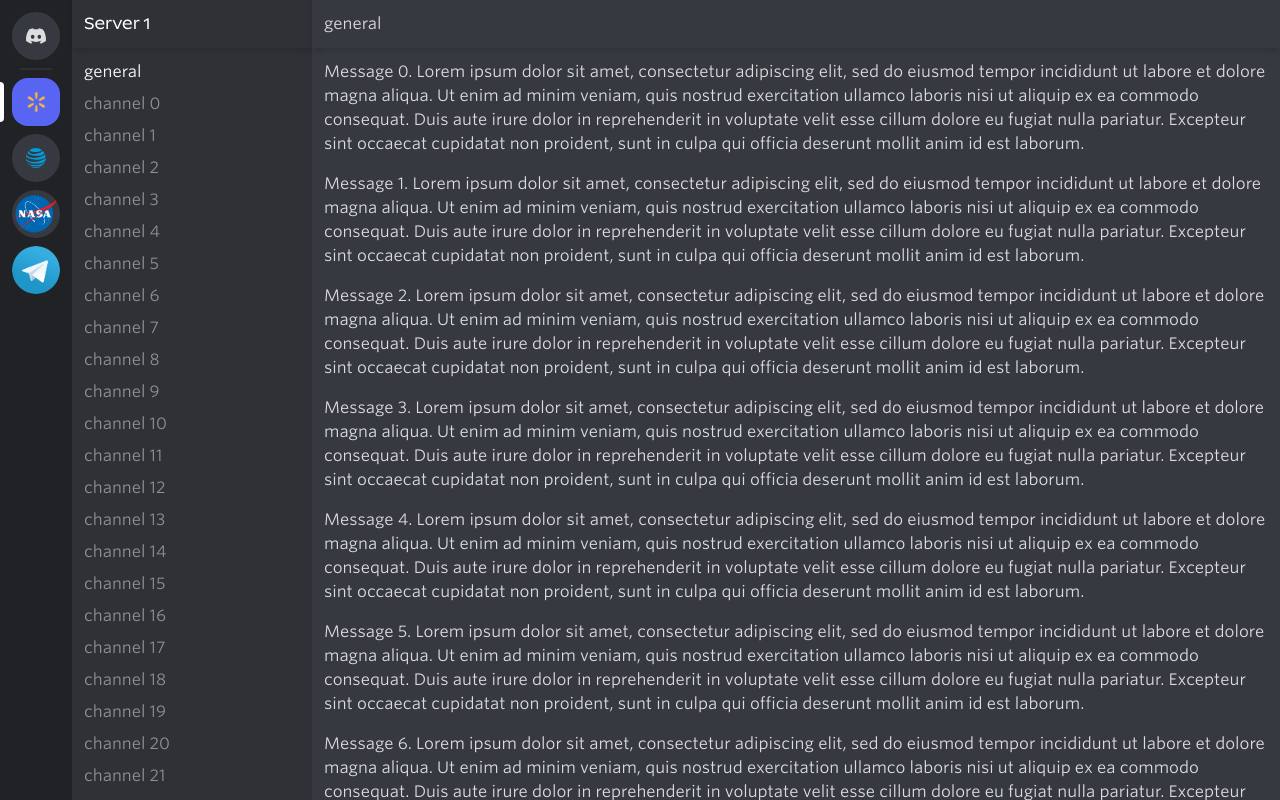
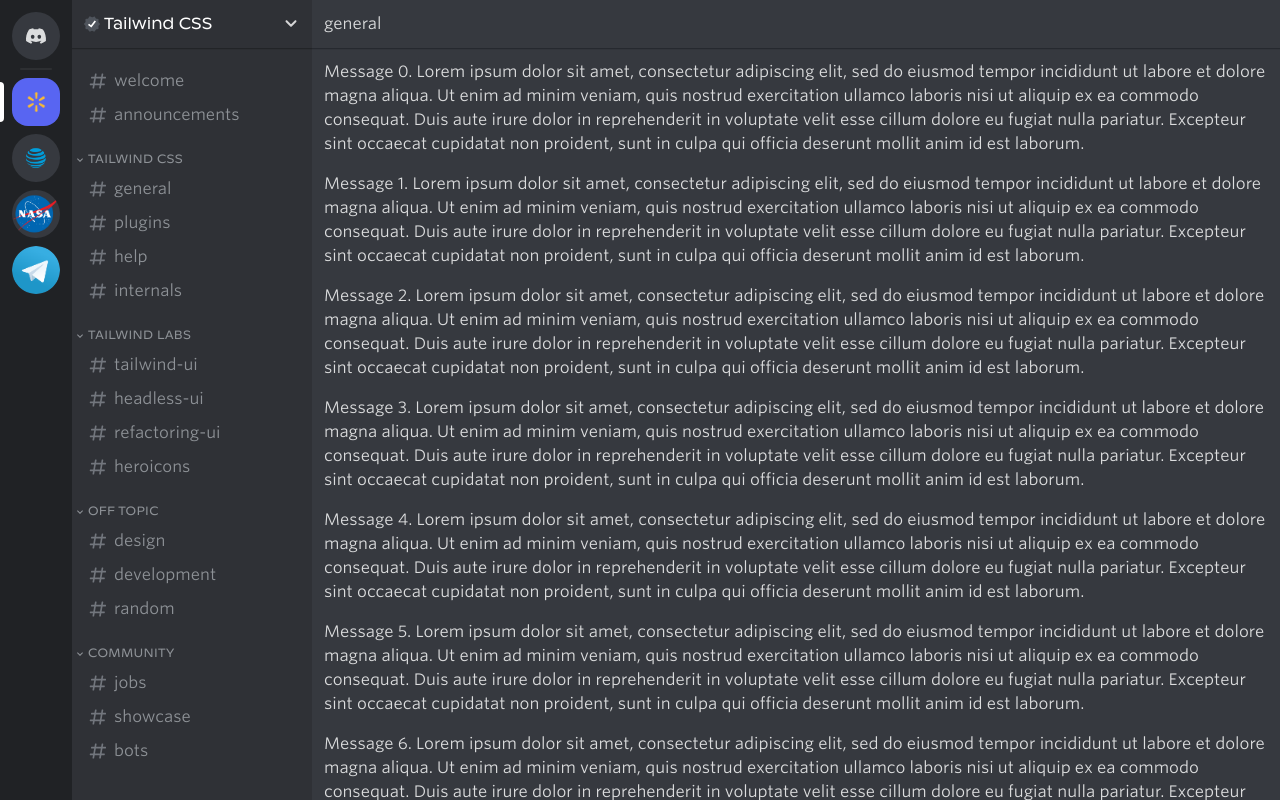
Before and after one commit to DavidGuben/tailwind_discord, a Next.js app: page /servers/1 in a window 1280 px wide. Built offline with nearby package versions, Linux system fonts and the light colour scheme.

Commit message:
removed dupes

```diff
--- /dev/null
+++ b/components/icons.js
@@ -0,0 +1,110 @@
+export function DiscordIcon(props) {
+    return (
+      <svg aria-hidden="false" viewBox="0 0 28 20" {...props}>
+        <path
+          fill="currentColor"
+          d="M23.021 1.677A21.227 21.227 0 0017.658 0c-.252.462-.483.935-.687 1.418a19.931 19.931 0 00-5.943 0C10.82.935 10.59.462 10.337.005c-1.856.32-3.659.88-5.37 1.677C1.567 6.78.65 11.754 1.111 16.652A21.504 21.504 0 007.691 20c.532-.726 1.004-1.5 1.407-2.309a13.582 13.582 0 01-2.221-1.078c.188-.137.37-.274.547-.428a15.232 15.232 0 0013.152 0c.177.148.36.291.541.428-.707.424-1.453.787-2.22 1.078.408.808.875 1.578 1.405 2.303a21.5 21.5 0 006.58-3.347h.007c.541-5.674-.922-10.6-3.868-14.97zM9.681 13.638c-1.283 0-2.34-1.193-2.34-2.644S8.37 8.35 9.68 8.35c1.308 0 2.359 1.193 2.338 2.644 0 1.451-1.036 2.644-2.339 2.644zm8.635 0c-1.283 0-2.34-1.193-2.34-2.644s1.036-2.644 2.34-2.644c1.302 0 2.36 1.193 2.338 2.644 0 1.451-1.036 2.644-2.338 2.644z"
+        />
+      </svg>
+    );
+  }
+
+  export function VerifiedIcon(props) {
+    return (
+      <svg
+        aria-label="Verified"
+        aria-hidden="false"
+        viewBox="0 0 16 15.2"
+        {...props}
+      >
+        <path
+          fill="currentColor"
+          fillRule="evenodd"
+          d="M16 7.6c0 .79-1.28 1.38-1.52 2.09s.44 2 0 2.59-1.84.35-2.46.8-.79 1.84-1.54 2.09-1.67-.8-2.47-.8-1.75 1-2.47.8-.92-1.64-1.54-2.09-2-.18-2.46-.8.23-1.84 0-2.59S0 8.39 0 7.6s1.28-1.38 1.52-2.09-.44-2 0-2.59 1.85-.35 2.48-.8S4.78.28 5.53 0 7.2.83 8 .83s1.75-1 2.47-.8.91 1.64 1.53 2.09 2 .18 2.46.8-.23 1.84 0 2.59S16 6.81 16 7.6z"
+        />
+      </svg>
+    );
+  }
+
+  export function CheckIcon(props) {
+    return (
+      <svg aria-hidden="false" viewBox="0 0 16 15.2" {...props}>
+        <path
+          d="M7.4 11.17L4 8.62l1-1.36 2 1.53L10.64 4 12 5z"
+          fill="currentColor"
+        />
+      </svg>
+    );
+  }
+
+  export function ChevronIcon(props) {
+    return (
+      <svg viewBox="0 0 18 18" fill="none" {...props}>
+        <path
+          d="M5.20711 5.54289C4.81658 5.15237 4.18342 5.15237 3.79289 5.54289C3.40237 5.93342 3.40237 6.56658 3.79289 6.95711L5.20711 5.54289ZM9 10.75L8.29289 11.4571C8.68342 11.8476 9.31658 11.8476 9.70711 11.4571L9 10.75ZM14.2071 6.95711C14.5976 6.56658 14.5976 5.93342 14.2071 5.54289C13.8166 5.15237 13.1834 5.15237 12.7929 5.54289L14.2071 6.95711ZM3.79289 6.95711L8.29289 11.4571L9.70711 10.0429L5.20711 5.54289L3.79289 6.95711ZM9.70711 11.4571L14.2071 6.95711L12.7929 5.54289L8.29289 10.0429L9.70711 11.4571Z"
+          fill="currentColor"
+        />
+      </svg>
+    );
+  }
+
+  export function BookIcon(props) {
+    return (
+      <svg viewBox="0 0 40 40" {...props}>
+        <path
+          fill="currentColor"
+          fillRule="evenodd"
+          clipRule="evenodd"
+          d="M33 34.583V7.5h2v29.167H9c-2.209 0-4-1.866-4-4.167v-25c0-2.301 1.791-4.167 4-4.167h22v27.084H9c-1.104 0-2 .931-2 2.083 0 1.151.896 2.083 2 2.083h24zM23.972 10l-8.083 7.991-3.18-3.147L10 17.506l5.889 5.827 10.778-10.666L23.972 10z"
+        />
+      </svg>
+    );
+  }
+
+  export function SpeakerphoneIcon(props) {
+    return (
+      <svg viewBox="0 0 24 24" {...props}>
+        <path
+          d="M3.9 8.26H2v7.034h1.9V8.26zM19.1 4v1.127L4.85 8.264v9.854c0 .432.296.807.72.914l3.8.94a.954.954 0 00.99-.35l2.347-3.098L19.1 17.93v1.129H21V4h-1.9zM9.218 17.994l-2.468-.611V15.21l3.92.864-1.452 1.92z"
+          fill="currentColor"
+        />
+      </svg>
+    );
+  }
+
+  export function ArrowIcon(props) {
+    return (
+      <svg viewBox="0 0 24 24" {...props}>
+        <path
+          fill="currentColor"
+          fillRule="evenodd"
+          clipRule="evenodd"
+          d="M16.59 8.59L12 13.17 7.41 8.59 6 10l6 6 6-6-1.41-1.41z"
+        />
+      </svg>
+    );
+  }
+
+  export function AddPersonIcon(props) {
+    return (
+      <svg viewBox="0 0 16 16" {...props}>
+        <path
+          fill="currentColor"
+          d="M14 2h2v1h-2v2h-1V3h-2V2h2V0h1v2zM6.5 8.007a2.5 2.5 0 000-5 2.5 2.5 0 000 5zM6.5 8.34c-3.24 0-5.5 1.647-5.5 4v.667h11v-.667c0-2.36-2.26-4-5.5-4z"
+        />
+      </svg>
+    );
+  }
+
+  export function HashtagIcon(props) {
+    return (
+      <svg viewBox="0 0 24 24" {...props}>
+        <path
+          fill="currentColor"
+          fillRule="evenodd"
+          clipRule="evenodd"
+          d="M5.887 21a.5.5 0 01-.493-.587L6 17H2.595a.5.5 0 01-.492-.586l.175-1A.5.5 0 012.77 15h3.58l1.06-6H4.005a.5.5 0 01-.492-.586l.175-1A.5.5 0 014.18 7h3.58l.637-3.587A.5.5 0 018.889 3h.984a.5.5 0 01.493.587L9.76 7h6l.637-3.587A.5.5 0 0116.889 3h.984a.5.5 0 01.493.587L17.76 7h3.405a.5.5 0 01.492.586l-.175 1A.5.5 0 0120.99 9h-3.58l-1.06 6h3.405a.5.5 0 01.492.586l-.175 1a.5.5 0 01-.492.414H16l-.637 3.587a.5.5 0 01-.492.413h-.984a.5.5 0 01-.493-.587L14 17H8l-.637 3.587a.5.5 0 01-.492.413h-.984zM9.41 9l-1.06 6h6l1.06-6h-6z"
+        />
+      </svg>
+    );
+  }
--- /dev/null
+++ b/data.json
@@ -0,0 +1,53 @@
+{
+    "1": {
+      "label": "Tailwind CSS",
+      "categories": [
+        {
+          "id": 1,
+          "label": "",
+          "channels": [
+            { "id": 1, "label": "welcome", "icon": "Book" },
+            { "id": 2, "label": "announcements", "icon": "Speakerphone" }
+          ]
+        },
+        {
+          "id": 2,
+          "label": "Tailwind CSS",
+          "channels": [
+            { "id": 3, "label": "general", "unread": true },
+            { "id": 4, "label": "plugins", "unread": true },
+            { "id": 5, "label": "help", "unread": true },
+            { "id": 6, "label": "internals" }
+          ]
+        },
+        {
+          "id": 3,
+          "label": "Tailwind Labs",
+          "channels": [
+            { "id": 7, "label": "tailwind-ui" },
+            { "id": 8, "label": "headless-ui" },
+            { "id": 9, "label": "refactoring-ui", "unread": true },
+            { "id": 10, "label": "heroicons", "unread": true }
+          ]
+        },
+        {
+          "id": 4,
+          "label": "Off topic",
+          "channels": [
+            { "id": 11, "label": "design" },
+            { "id": 12, "label": "development" },
+            { "id": 13, "label": "random", "unread": true }
+          ]
+        },
+        {
+          "id": 5,
+          "label": "Community",
+          "channels": [
+            { "id": 14, "label": "jobs" },
+            { "id": 15, "label": "showcase", "unread": true },
+            { "id": 16, "label": "bots" }
+          ]
+        }
+      ]
+    }
+  }
--- a/pages/servers/[sid].js
+++ b/pages/servers/[sid].js
@@ -1,22 +1,45 @@
-import {useRouter} from "next/router";
+import * as Icons from "../../components/icons"
+import data from "../../data.json"
 
-export default function Server1() {
-    let router = useRouter()
+export default function Server() {
+
     return (
         <>
         <div className="bg-gray-800 w-60 flex flex-col">
-            <div className="px-3 h-12 text-white shadow-md flex items-center" style={{fontFamily: "Ginto"}}>
-            Server {router.query.sid}
-            </div>
-            <div className="text-gray-300 p-3 flex-1 overflow-y-scroll space-y-2 font-medium">
-            <p className="text-white">general</p>
-            {[...Array(40)].map((_, i) => (
-                <p>channel {i}</p>
-            ))}
+            <button className="px-3 h-12 text-white shadow-sm flex items-center font-title text-base-[15px] hover:bg-gray-550/[0.16] transition">
+                <div className="relative w-4 h-4 mr-1">
+                    <Icons.VerifiedIcon className="absolute w-4 h-4 text-gray-550" />
+                    <Icons.CheckIcon className="absolute w-4 h-4" />
+                </div>
+                Tailwind CSS
+                <Icons.ChevronIcon className="w-[18px] h-[18px] ml-auto opacity-80" />
+            </button>
+
+            <div className="text-gray-300 flex-1 overflow-y-scroll font-medium pt-3 space-y-[21px]">
+
+                {data['1'].categories.map(category => (
+                    <div key={category.id}>
+                        {category.label && (
+                            <button className="flex items-center px-0.5 text-xs font-title uppercase tracking-wide">
+                                <Icons.ArrowIcon className="w-3 h-3 mr-0.5"/>
+                                {category.label}
+                            </button>
+                        )}
+
+
+                    <div className="space-y-0.5 mt-[5px]">
+                        {category.channels.map((channel) => (
+                            <ChannelLink channel={channel} key={channel.id}/>
+                        ))}
+                </div>
+                </div>
+                ))}
+
+
             </div>
         </div>
         <div className="bg-gray-700 flex-1 flex flex-col">
-        <div className="px-3 h-12 flex items-center shadow-md">general</div>
+        <div className="px-3 h-12 flex items-center shadow-sm">general</div>
             <div className="p-3 flex-1 space-y-4 overflow-y-scroll">
             {[...Array(40)].map((_, i) => (
                 <p>Message {i}. Lorem ipsum dolor sit amet, consectetur adipiscing elit, sed do eiusmod tempor incididunt ut labore et dolore magna aliqua. Ut enim ad minim veniam, quis nostrud exercitation ullamco laboris nisi ut aliquip ex ea commodo consequat. Duis aute irure dolor in reprehenderit in voluptate velit esse cillum dolore eu fugiat nulla pariatur. Excepteur sint occaecat cupidatat non proident, sunt in culpa qui officia deserunt mollit anim id est laborum.</p>
@@ -24,5 +47,20 @@
             </div>
         </div>
         </>
+    );
+}
+
+function ChannelLink({channel}) {
+    // let Icon = channel.icon ? Icons[channel.icon] : Icons.HashtagIcon;
+    return (
+        <a
+            key={channel.id}
+            href="#"
+            className="flex items-center text-gray-300 px-2 mx-2 py-1 hover:bg-gray-550/[0.16] rounded group hover:text-gray-100"
+        >
+            <Icons.HashtagIcon className="w-5 h-5 mr-1.5 text-gray-400"/>
+            {channel.label}
+            <Icons.AddPersonIcon className="w-4 h-4 ml-auto text-gray-200 opacity-0 group-hover:opacity-100 hover:text-gray-100"/>
+        </a>
     )
 }
--- a/styles.css
+++ b/styles.css
@@ -32,3 +32,7 @@
     font-weight: 600;
     font-style: normal;
   }
+
+  ::-webkit-scrollbar {
+    display: none;
+  }
--- a/tailwind.config.js
+++ b/tailwind.config.js
@@ -6,6 +6,11 @@
   ],
   mode: "jit",
   theme: {
+    boxShadow: {
+      sm: "0 1px 0 rgba(4,4,5,0.2),0 1.5px 0 rgba(6,6,7,0.05),0 2px 0 rgba(4,4,5,0.05)",
+      md: "0 4px 4px rgba(0,0,0,0.16)",
+      lg: "0 8px 16px rgba(0,0,0,0.24)",
+    },
     extend: {
       fontFamily: {
         sans: ["Whitney", "Open Sans", ...defaultTheme.fontFamily.sans],
@@ -20,11 +25,12 @@
           300: "#8E9297",
           400: "#72767D",
           500: "#5C6067",
+          550: "#4F545C",
           600: "#464950",
           700: "#36393F",
           800: "#2F3136",
           900: "#202225",
-      }
+        }
       }
     },
   },
```
Also changed, not shown: 1 other file (tests, documents, lock files or other folders).
